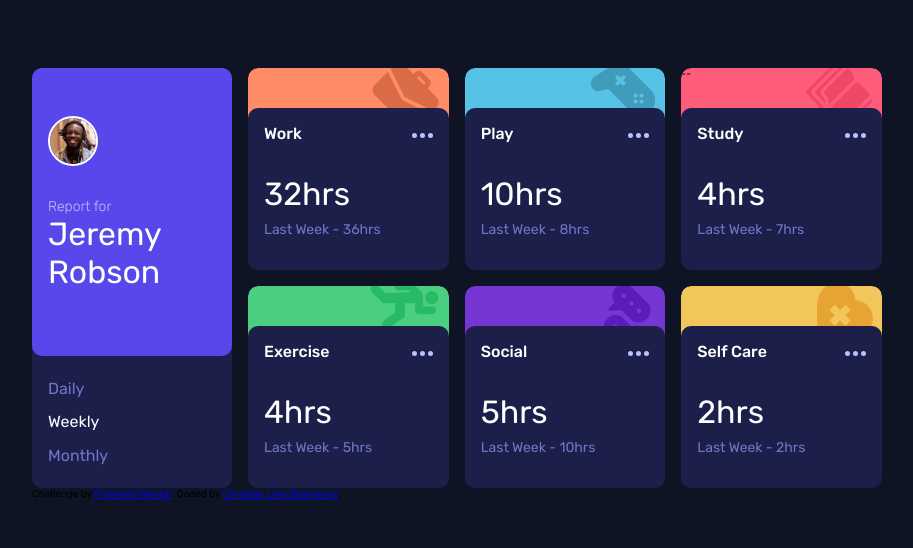
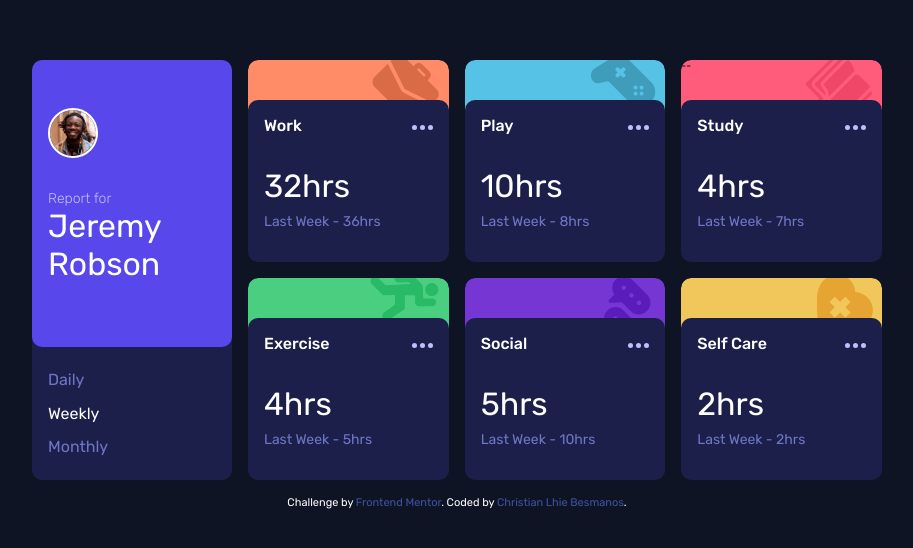
Before and after one commit to cellbesmanos/fm-time-tracking-dashboard, a plain HTML site: page index.html in a window 1280 px wide. Shown: the part 116-664 px from the top of the page, without its empty margins (183-1096 px from the left). Drawn offline with Linux system fonts and the light colour scheme.

Commit message:
Updated the CSS and README files.
Added the attribution class in CSS, and solution and live urls for the README.

```diff
--- a/styles.css
+++ b/styles.css
@@ -259,6 +259,23 @@ Background color for each stat cards' background div
 
 /*
 
+Styles for the footer (attribution)
+
+*/
+
+.attribution {
+  margin-top: 1.6rem;
+
+  color: white;
+  font-size: 11px; text-align: center;
+}
+.attribution a {
+  color: hsl(228, 45%, 44%);
+  text-decoration: none;
+}
+
+/*
+
 Various media queries for the dashboard components and its children,
 inlcudes height, font-sizes, and display properties
 
```
Also changed, not shown: 1 other file.
